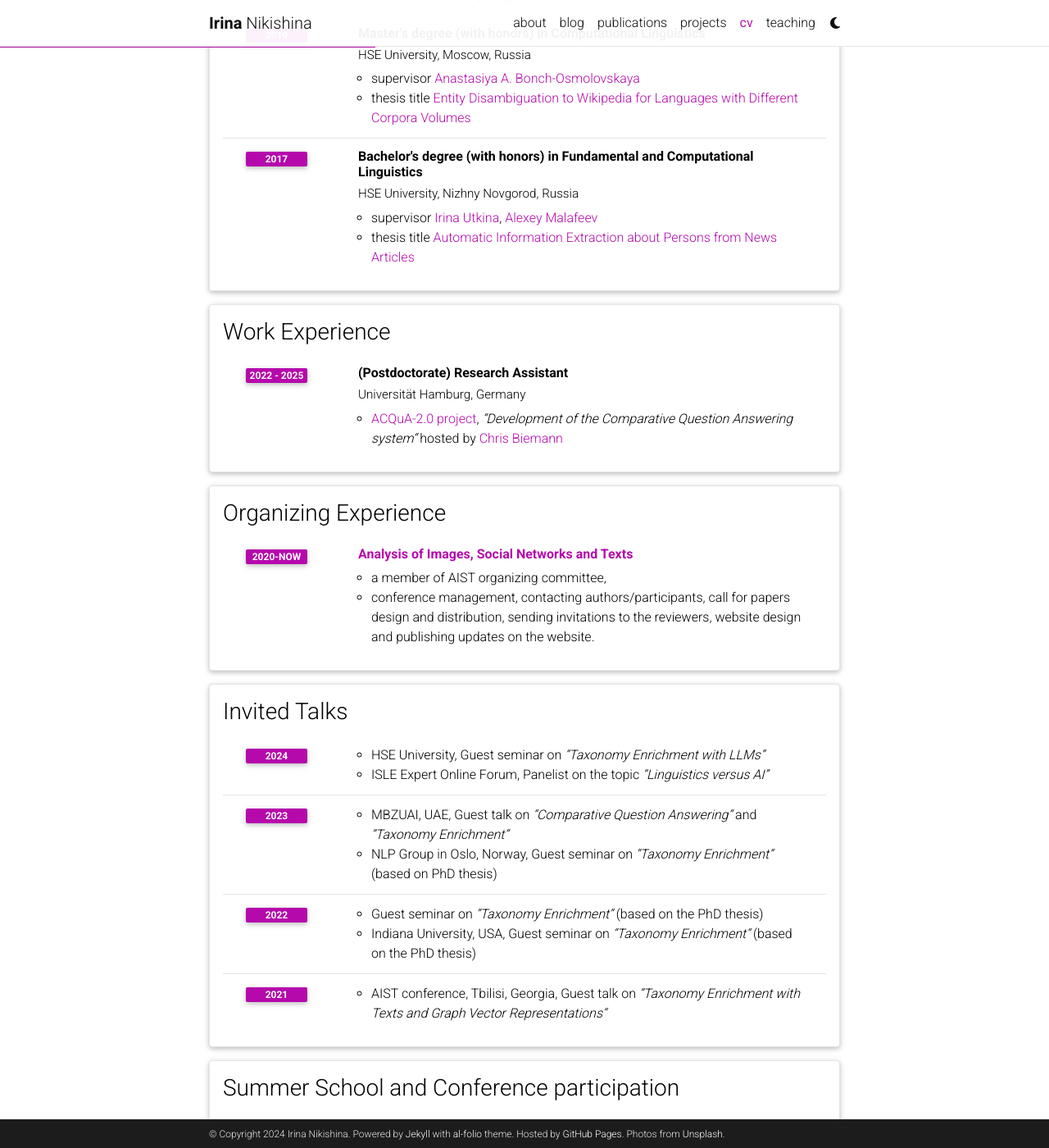
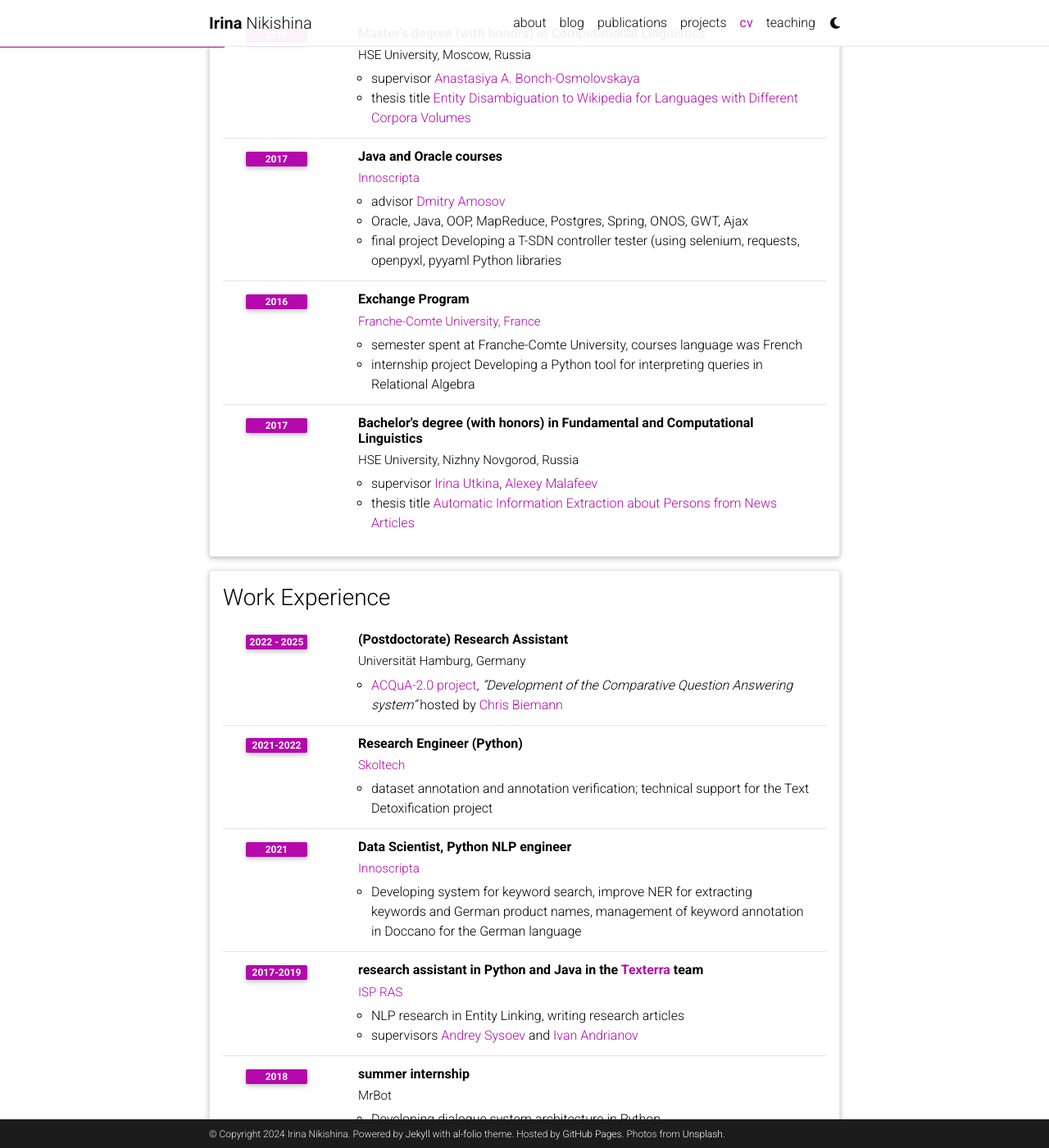
Before and after one commit to lilaspourpre/lilaspourpre.github.io, a Jekyll site: the page built from _pages/cv.md, in a window 1280 px wide and 1400 px high, scrolled down 563 px. Shown: the whole window at 82% size. Built offline with Jekyll 4.4.1, drawn with Linux system fonts in a browser that asks for light colours; comment, search, counter and statistics services are not loaded; a style sheet for code colours, icons or effects is not loaded; some of the changed text lies outside the part shown.

Commit message:
Update cv.yml

```diff
--- a/_data/cv.yml
+++ b/_data/cv.yml
@@ -23,6 +23,19 @@
       description:
         - supervisor <a href="https://scholar.google.com/citations?user=3uvZfeYAAAAJ&hl=en&oi=ao">Anastasiya A. Bonch-Osmolovskaya</a>
         - thesis title  <a href="https://www.hse.ru/en/en/ma/ling/students/diplomas/page3.html/296305974">Entity Disambiguation to Wikipedia for Languages with Different Corpora Volumes</a>
+    - title: Java and Oracle courses
+      institution: <a href="https://www.innoscripta.com/de/de">Innoscripta</a>
+      year: 2017
+      description:
+        - advisor <a href="https://www.linkedin.com/pub/dir/Dmitry/Amosov">Dmitry Amosov</a>
+        - Oracle, Java, OOP, MapReduce, Postgres, Spring, ONOS, GWT, Ajax
+        - final project Developing a T-SDN controller tester (using selenium, requests, openpyxl, pyyaml Python libraries
+    - title: Exchange Program
+      institution: <a href="https://www.univ-fcomte.fr">Franche-Comte University, France</a>
+      year: 2016
+      description:
+        - semester spent at Franche-Comte University, courses language was French
+        - internship project Developing a Python tool for interpreting queries in Relational Algebra
     - title: Bachelor's degree (with honors) in Fundamental and Computational Linguistics
       institution: HSE University, Nizhny Novgorod, Russia
       year: 2017
@@ -38,7 +51,35 @@
       year: 2022 - 2025
       description:
         - <a href="https://www.inf.uni-hamburg.de/en/inst/ab/lt/research/acqua.html">ACQuA-2.0 project</a>, <i>“Development of the Comparative Question Answering system“</i> hosted by <a href="https://scholar.google.com/citations?user=BdwP-3QAAAAJ&hl=en&oi=ao">Chris Biemann</a>
-
+    - title: Research Engineer (Python)
+      institution: <a href="http://www.skoltech.ru/en">Skoltech</a>
+      year: 2021-2022
+      description: dataset annotation and annotation verification; technical support for the Text Detoxification project
+    - title: Data Scientist, Python NLP engineer
+      institution: <a href="https://www.innoscripta.com/de/de">Innoscripta</a>
+      year: 2021
+      description: Developing system for keyword search, improve NER for extracting keywords and German product names, management of keyword annotation in Doccano for the German language
+    - title: research assistant in Python and Java in the <a href="https://www.ispras.ru/en/technologies/texterra/">Texterra</a> team
+      institution: <a href="https://www.ispras.ru/en/">ISP RAS</a>
+      year: 2017-2019
+      description:
+        - NLP research in Entity Linking, writing research articles
+        - supervisors <a href="https://scholar.google.com/citations?user=YYoqDR4AAAAJ&hl=en&oi=ao">Andrey Sysoev</a> and <a href="https://scholar.google.dk/citations?user=ByNnUeIAAAAJ&hl=da">Ivan Andrianov</a>
+    - title: summer internship
+      institution: MrBot
+      year: 2018
+      description:
+        - Developing dialogue system architecture in Python
+    - title: junior software engineer
+      institution: <a href="https://nn.edu-netcracker.com">NetCracker</a>
+      year: 2017
+      description:
+        - Developing a T-SDN controller automatic testing system (selenium, requests, openpyxl, pyyaml)
+    - title: summer internship
+      institution: <a href="https://www.univ-fcomte.fr">Franche-Comte University, Besancon, France</a>
+      year: 2016
+      description:
+        - Developing a Python tool for interpreting queries in Relational Algebra
 
 - title: Organizing Experience
   type: time_table
```
